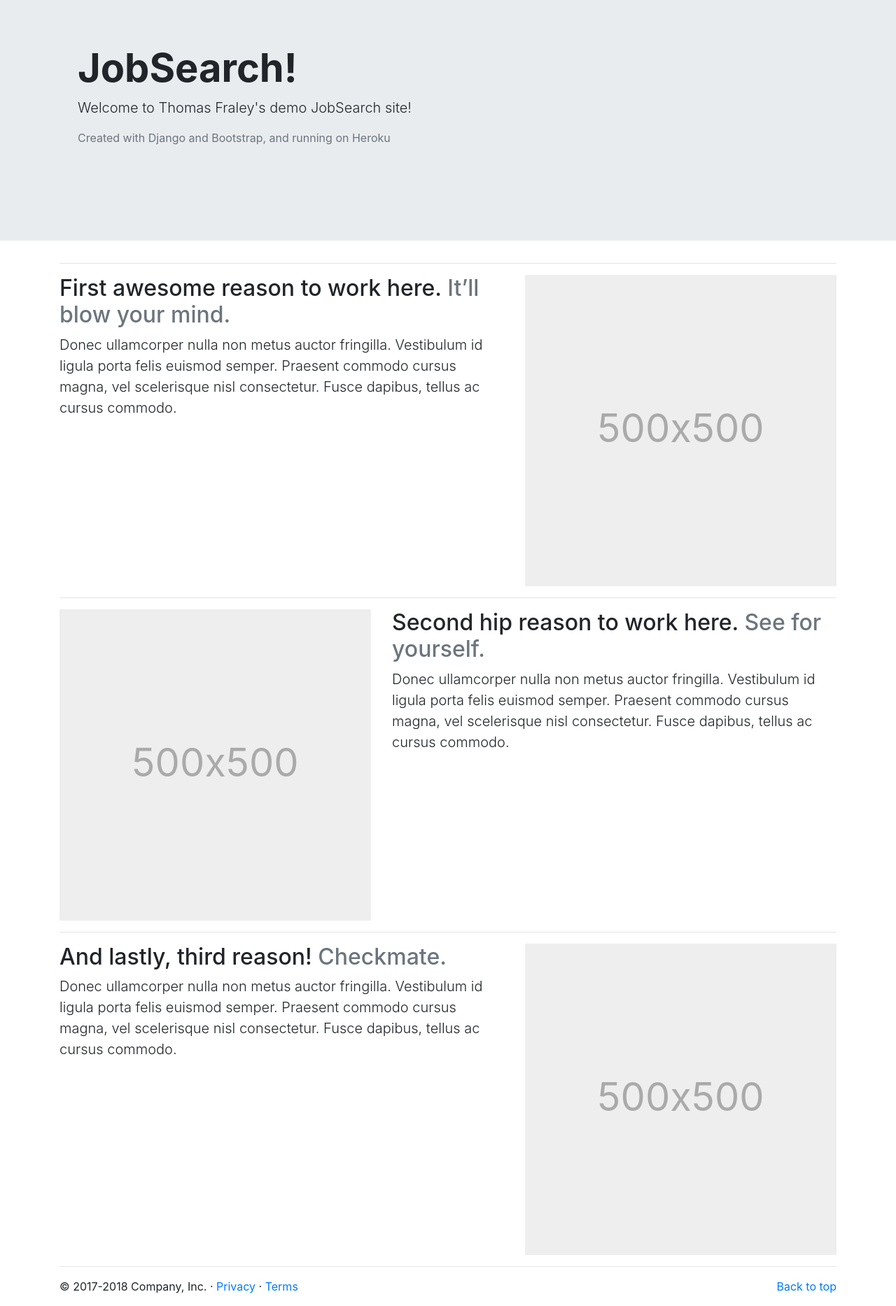
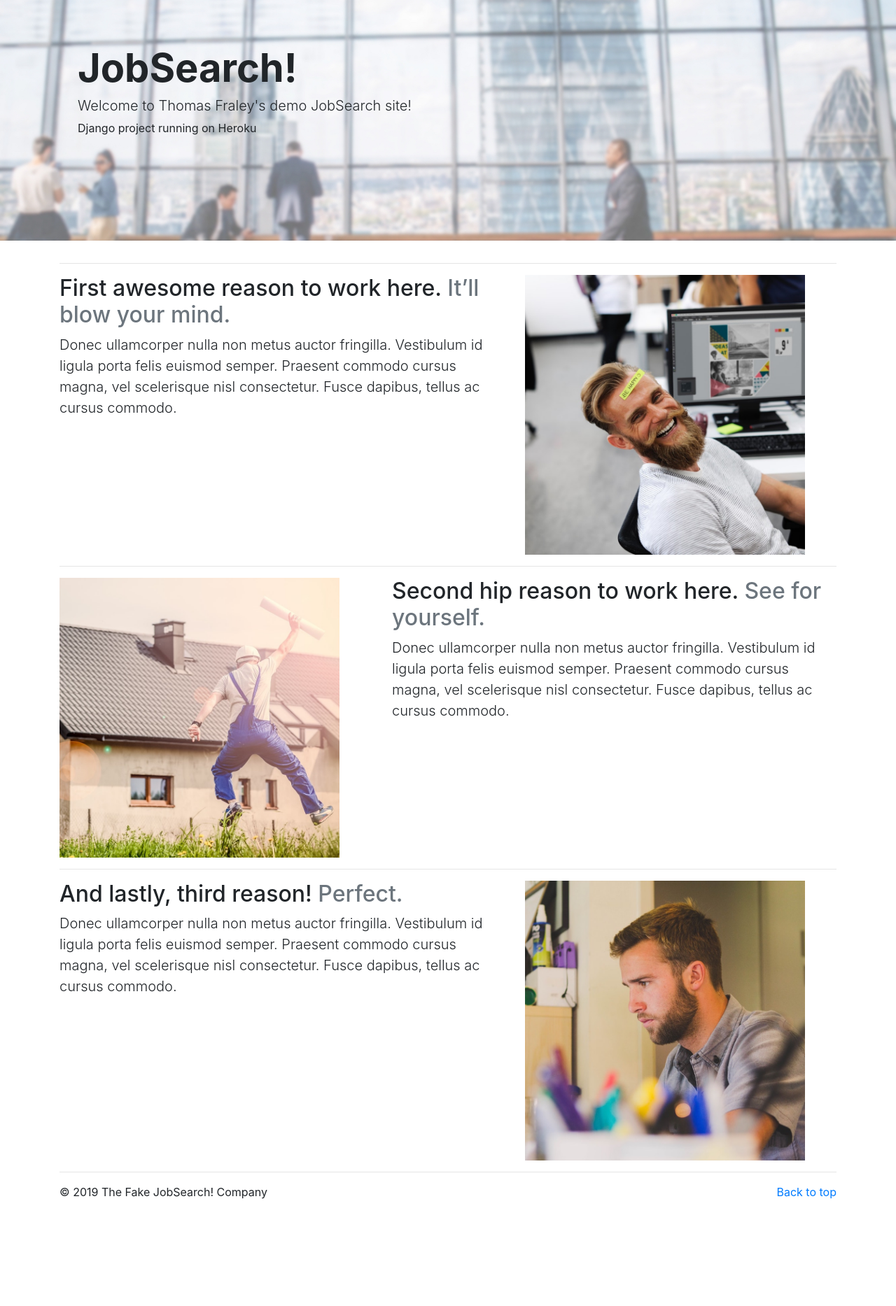
Before and after one commit to twfraley/JobSite, a Django app: page / in a window 1280 px wide. Shown: the part 56-1923 px from the top of the page at 70% size. After the commit the page ends 1770 px from the top, so only its background shows below. Run offline with Django 3.2, Linux system fonts and the light colour scheme; parts of the project's set-up code (start-up, migrations or seed data) failed here and were passed over; some libraries are stand-ins or nearby versions.

Commit message:
Finished sample index page

```diff
--- a/jobsite/static/CSS/main.css
+++ b/jobsite/static/CSS/main.css
@@ -2,3 +2,7 @@
     height: 50vh;
     padding-top: 15vh;
 }
+.index_placeholder_image {
+    width: 400px;
+    height: 400px;
+}
--- a/jobsite/templates/base.html
+++ b/jobsite/templates/base.html
@@ -51,7 +51,7 @@
 <!-- FOOTER -->
 <footer class="container">
     <p class="float-right"><a href="#">Back to top</a></p>
-    <p>&copy; 2017-2018 Company, Inc. &middot; <a href="#">Privacy</a> &middot; <a href="#">Terms</a></p>
+    <p>&copy; 2019 The Fake JobSearch! Company</p>
 </footer>
 
 
--- a/jobsite/templates/index.html
+++ b/jobsite/templates/index.html
@@ -28,11 +28,11 @@
     {# Index Works <img src="{% static "images/babyphoto.jpg" %}" alt="test image"/> #}
 
     <main role="main">
-        <div class="jumbotron jumbotron-fluid px-5 index-jumbotron">
+        <div class="jumbotron jumbotron-fluid px-5 index-jumbotron" style="background-image: url('{% static 'images/jumbotron_background.jpg' %}'); background-size: cover; background-position: center center;">
             <div class="container mx-5">
                 <h1 class="display-4 font-weight-bold">JobSearch!</h1>
-                <p class="lead">Welcome to Thomas Fraley's demo JobSearch site!</p>
-                <p class="text-muted">Created with Django and Bootstrap, and running on Heroku</p>
+                <h2 class="lead">Welcome to Thomas Fraley's demo JobSearch site!</h2>
+                <p class="">Django project running on Heroku</p>
             </div>
         </div>
 
@@ -51,20 +51,12 @@
                     <h2 class="featurette-heading">First awesome reason to work here.
                         <span class="text-muted">It’ll blow your mind.</span></h2>
                     <p class="lead">Donec ullamcorper nulla non metus auctor fringilla. Vestibulum id ligula porta felis
-                        euismod
-                        semper. Praesent commodo cursus magna, vel scelerisque nisl consectetur. Fusce dapibus, tellus
-                        ac
-                        cursus
-                        commodo.</p>
+                        euismod semper. Praesent commodo cursus magna, vel scelerisque nisl consectetur. Fusce dapibus,
+                        tellus ac cursus commodo.</p>
                 </div>
                 <div class="col-md-5">
-                    <svg class="bd-placeholder-img bd-placeholder-img-lg featurette-image img-fluid mx-auto" width="500"
-                         height="500" xmlns="http://www.w3.org/2000/svg" preserveAspectRatio="xMidYMid slice"
-                         focusable="false"
-                         role="img" aria-label="Placeholder: 500x500"><title>Placeholder</title>
-                        <rect fill="#eee" width="100%" height="100%"/>
-                        <text fill="#aaa" dy=".3em" x="50%" y="50%">500x500</text>
-                    </svg>
+                    <img src="{% static 'images/chill_man.jpg' %}" class="index_placeholder_image"
+                         alt="Chill Happy Man">
                 </div>
             </div>
 
@@ -76,20 +68,12 @@
                         <span class="text-muted">See for yourself.</span>
                     </h2>
                     <p class="lead">Donec ullamcorper nulla non metus auctor fringilla. Vestibulum id ligula porta felis
-                        euismod
-                        semper. Praesent commodo cursus magna, vel scelerisque nisl consectetur. Fusce dapibus, tellus
-                        ac
-                        cursus
-                        commodo.</p>
+                        euismod semper. Praesent commodo cursus magna, vel scelerisque nisl consectetur. Fusce dapibus,
+                        tellus ac cursus commodo.</p>
                 </div>
                 <div class="col-md-5 order-md-1">
-                    <svg class="bd-placeholder-img bd-placeholder-img-lg featurette-image img-fluid mx-auto" width="500"
-                         height="500" xmlns="http://www.w3.org/2000/svg" preserveAspectRatio="xMidYMid slice"
-                         focusable="false"
-                         role="img" aria-label="Placeholder: 500x500"><title>Placeholder</title>
-                        <rect fill="#eee" width="100%" height="100%"/>
-                        <text fill="#aaa" dy=".3em" x="50%" y="50%">500x500</text>
-                    </svg>
+                    <img src="{% static 'images/jumping_man.jpeg' %}" class="index_placeholder_image"
+                         alt="Happy Jumping Man">
                 </div>
             </div>
 
@@ -98,22 +82,14 @@
             <div class="row featurette">
                 <div class="col-md-7">
                     <h2 class="featurette-heading">And lastly, third reason!
-                        <span class="text-muted">Checkmate.</span></h2>
+                        <span class="text-muted">Perfect.</span></h2>
                     <p class="lead">Donec ullamcorper nulla non metus auctor fringilla. Vestibulum id ligula porta felis
-                        euismod
-                        semper. Praesent commodo cursus magna, vel scelerisque nisl consectetur. Fusce dapibus, tellus
-                        ac
-                        cursus
-                        commodo.</p>
+                        euismod semper. Praesent commodo cursus magna, vel scelerisque nisl consectetur. Fusce dapibus,
+                        tellus ac cursus commodo.</p>
                 </div>
                 <div class="col-md-5">
-                    <svg class="bd-placeholder-img bd-placeholder-img-lg featurette-image img-fluid mx-auto" width="500"
-                         height="500" xmlns="http://www.w3.org/2000/svg" preserveAspectRatio="xMidYMid slice"
-                         focusable="false"
-                         role="img" aria-label="Placeholder: 500x500"><title>Placeholder</title>
-                        <rect fill="#eee" width="100%" height="100%"/>
-                        <text fill="#aaa" dy=".3em" x="50%" y="50%">500x500</text>
-                    </svg>
+                    <img src="{% static 'images/focus_man.jpg' %}" alt="Focused Working Man"
+                         class="index_placeholder_image">
                 </div>
             </div>
 
```
Also changed, not shown: jobsite/static/images/chill_man.jpg (added), jobsite/static/images/focus_man.jpg (added), jobsite/static/images/jumbotron_background.jpg (added), jobsite/static/images/jumping_man.jpeg (added).
